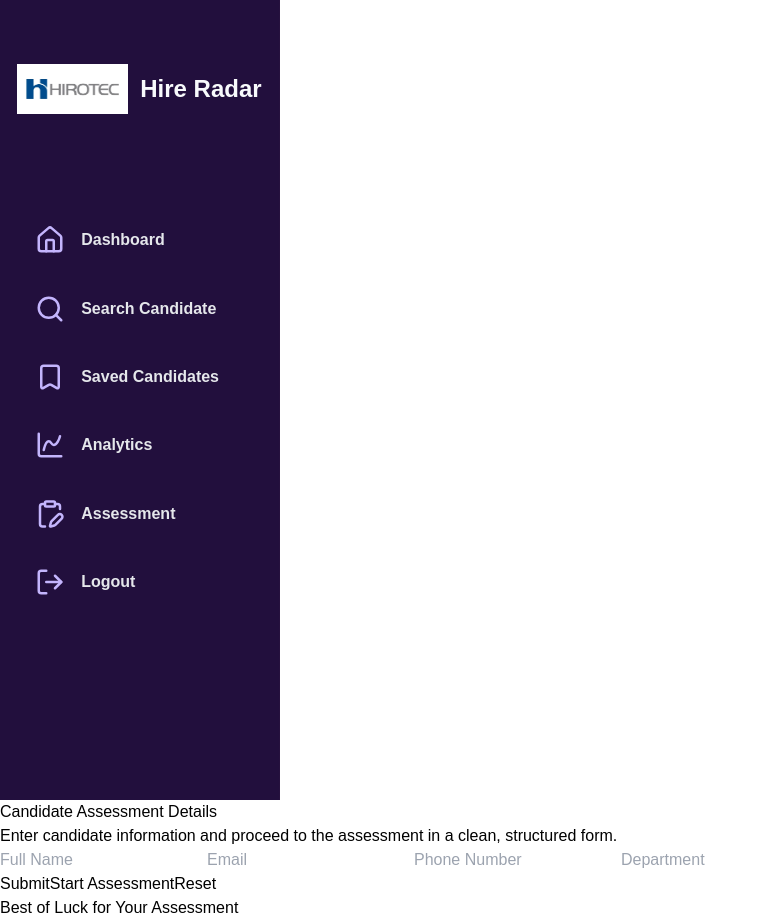
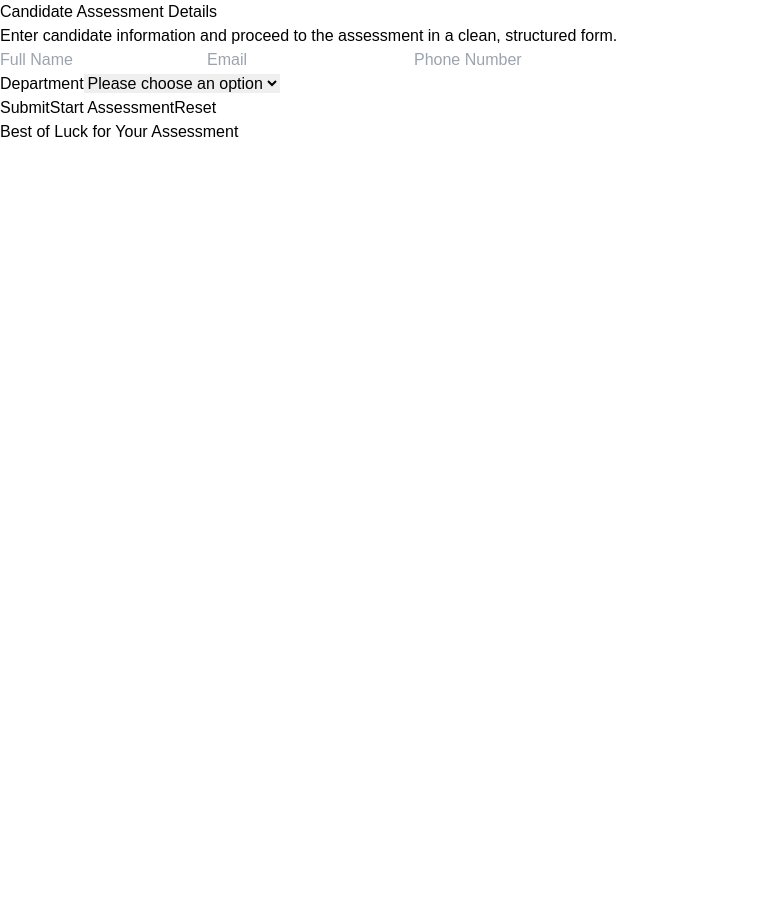
Before and after one commit to John-Divine-Mathew/Hire-Radar, a React app in the folder frontend/: page /assessmentform in a window 1280 px wide. Shown: the whole page, without its empty margins (0-768 px from the left). After the commit the page ends 800 px from the top, so only its background shows below. Built offline with nearby package versions, Linux system fonts and the light colour scheme; the HTML template or start-up script is replaced by a standard one.

Commit message:
Searchbar changes, user login dropdown added

```diff
--- a/frontend/src/components/renderList/renderList.jsx
+++ b/frontend/src/components/renderList/renderList.jsx
@@ -5,15 +5,12 @@ import { v4 as uuid } from "uuid";
 import { format } from 'date-fns';
 
 
-function RenderList(){
-
+function RenderList({ var1 }){
     const [list,setList] = useState([]);
-
-
-
     const getListData = async()=>{
         try {
-            const response = await fetch("http://localhost:5000/hireRadar/cndtempsave");
+            console.log(var1);
+            const response = var1===""? await fetch(`http://localhost:5000/hireRadar/cndtempsave`): await fetch(`http://localhost:5000/hireRadar/cndtempsavesearch/${var1.toLowerCase().trim()}`);
             const jsonData = await response.json();
             setList(jsonData);
         } catch (err) {
@@ -22,7 +19,7 @@ function RenderList(){
     }
     useEffect(()=>{
         getListData();
-    },[]);
+    },[var1]);
 
 
     const nav = useNavigate();
--- a/frontend/src/pages/Assessment/AssessmentForm.jsx
+++ b/frontend/src/pages/Assessment/AssessmentForm.jsx
@@ -80,7 +80,6 @@ function AssessmentForm() {
   return (
     <div className="min-h-screen bg-gray-100">
       <div className="flex min-h-screen">
-        <Sidebar />
         <main className="flex-1 p-8 lg:p-12">
           <div className="mx-auto w-full max-w-4xl bg-white shadow-xl rounded-3xl p-10">
             <div className="mb-8">
@@ -145,11 +144,12 @@ function AssessmentForm() {
               })
             }
           />
-
-          <input
-            type="text"
-            placeholder="Department"
-            className="border p-3 w-full rounded"
+          <div>
+            <label className="block text-sm font-medium text-gray-700 mb-2">
+              Department
+            </label>
+            <select
+              className="border p-3 w-full rounded focus:outline-none focus:ring-2 focus:ring-purple-500 focus:border-purple-500 bg-white text-sm"
               value={candidate.department}
               onChange={(e) =>
                 setCandidate({
@@ -157,8 +157,13 @@ function AssessmentForm() {
                   department: e.target.value
                 })
               }
-          />
-
+            >
+              <option value="">Please choose an option</option>
+              <option value="Automation">Automation</option>
+              <option value="Design Engineering">Design Engineering</option>
+              <option value="HR">Human Resource</option>
+            </select>
+          </div>
           <div className="grid gap-4 md:grid-cols-3 justify-center mt-8">
 
             {/* Submit */}
--- a/frontend/src/pages/Assessment/AssessmentTest.jsx
+++ b/frontend/src/pages/Assessment/AssessmentTest.jsx
@@ -131,7 +131,6 @@ function AssessmentTest() {
   return (
     <div className="bg-gray-100 min-h-screen">
       <div className="flex min-h-screen">
-        <Sidebar />
 
         <main className="flex-1 p-8 lg:p-10">
           <div className="bg-white rounded-3xl shadow-2xl p-8 mb-8">
--- a/frontend/src/pages/searchCandidate.jsx
+++ b/frontend/src/pages/searchCandidate.jsx
@@ -1,8 +1,18 @@
 import Sidebar from '../components/sideBar/sideBar.jsx';
 import { ChevronDown, Funnel } from 'lucide-react';
 import RenderList from '../components/renderList/renderList.jsx';
+import { useState, useEffect } from 'react';
 
 function SearchCandidatePage(){
+
+    const [searchVar, setSearchVar] = useState('');
+    const [propsVar, setPropsVar] = useState("");
+    function handleClick(){
+        setPropsVar(searchVar);
+        console.log(propsVar);
+    }
+
+
     return(
         <div style={{ display: "flex", minHeight: "100vh" }}>
             <Sidebar />
@@ -17,9 +27,13 @@ function SearchCandidatePage(){
                                 <input
                                     className="flex-1 px-4 py-3 border border-gray-300 rounded-lg focus:outline-none focus:ring-2 focus:ring-purple-500 text-lg"
                                     type="text"
-                                    placeholder="Search candidates by name, skills, location..."
+                                    placeholder="Search candidates by name ..."
+                                    value={searchVar}
+                                    onChange={(e)=>setSearchVar(e.target.value)}
                                 />
-                                <button className="bg-purple-600 hover:bg-purple-700 text-white px-8 py-3 rounded-lg font-semibold transition duration-200">
+                                <button className="bg-purple-600 hover:bg-purple-700 text-white px-8 py-3 rounded-lg font-semibold transition duration-200"
+                                    onClick={()=>handleClick()}
+                                >
                                     Search
                                 </button>
                                 <button className="border border-gray-300 hover:bg-gray-50 text-gray-700 px-6 py-3 rounded-lg font-semibold flex items-center gap-2 transition duration-200">
@@ -45,7 +59,7 @@ function SearchCandidatePage(){
                 </div>
 
                 {/* Candidates List */}
-                <RenderList />
+                <RenderList var1={propsVar}/>
             </div>
         </div>
     );
```
Also changed, not shown: 1 other file (tests, documents, lock files or other folders). Lines whose indentation alone changed are shown as unchanged.
